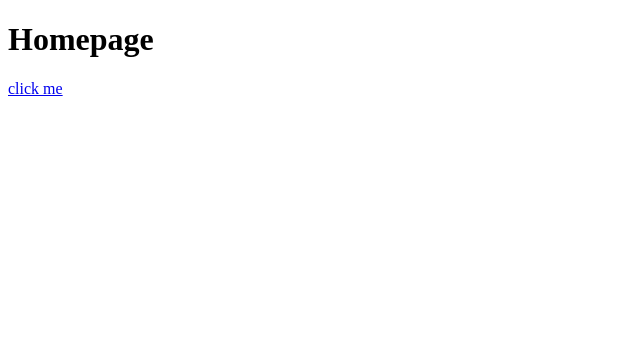
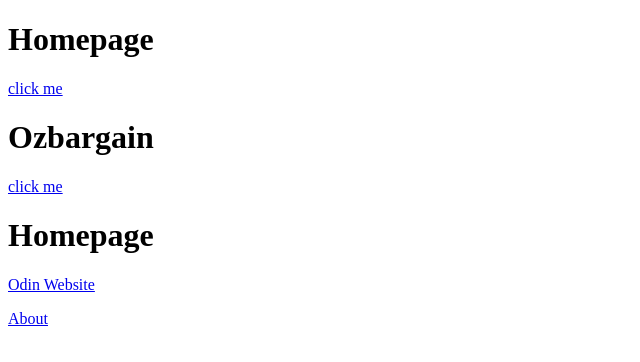
Before and after one commit to Mattchewa/git-test, a plain HTML site: page odin-inks-and-images/index.html in a window 1280 px wide. Shown: the whole page, without its empty margins (0-640 px from the left). Drawn offline with Linux system fonts and the light colour scheme.

Commit message:
Add About page.

```diff
--- a/odin-inks-and-images/index.html
+++ b/odin-inks-and-images/index.html
@@ -8,5 +8,20 @@
 <body>
     <h1>Homepage</h1>
     <a href="file:///home/admins/repos/git-test/html-boilerplate/index.html">click me</a>
+
+    <h1>Ozbargain</h1>
+    <a href="https://ozbargain.com" target="_blank" rel="noopener noreferrer">click me</a>
+
+    <body>
+        <h1>Homepage</h1>
+        <p>
+        <a href="https://www.theodinproject.com/about">Odin Website</a>
+        </p>
+
+        <p>
+          <a href="about.html">About</a>
+        </p>
+      </body>
+
 </body>
 </html>
```
Also changed, not shown: html-boilerplate/index.html (+11 -0 lines), odin-inks-and-images/about.html (added, +11 -0 lines).
